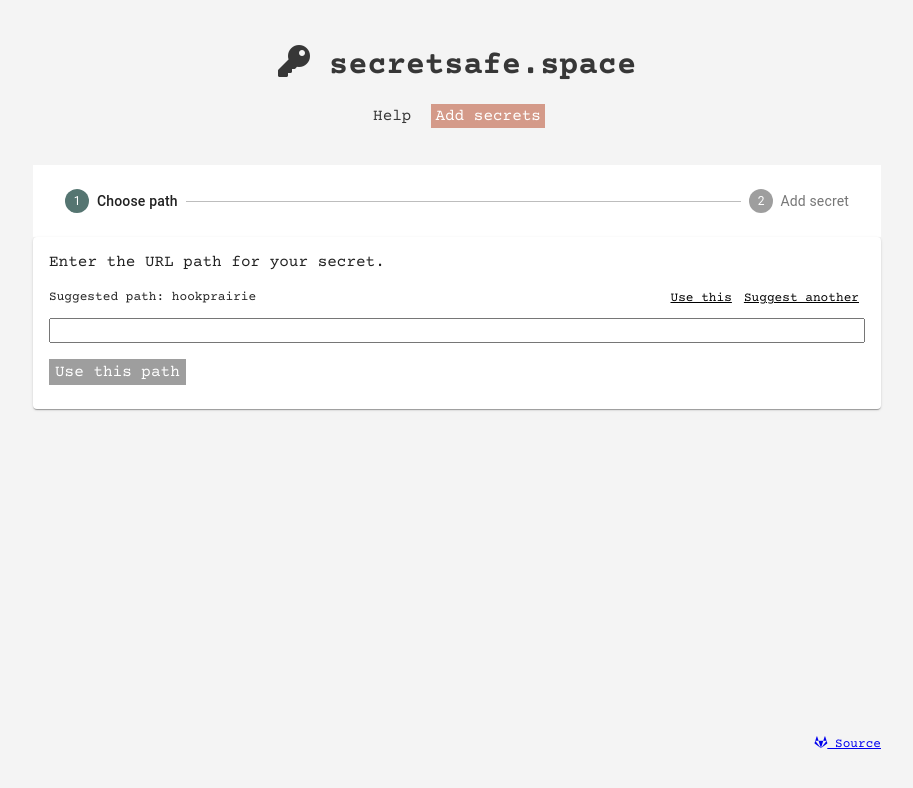
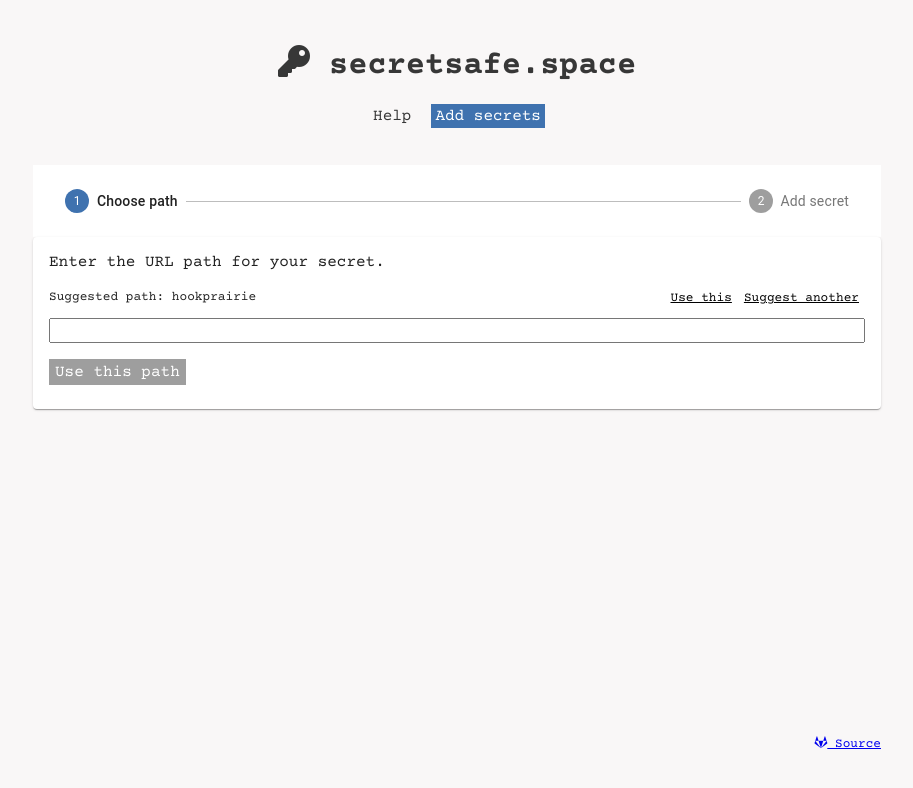
Before and after one commit to weijunyu/secret-safe-space, a React (Create React App) app in the folder client/: page /add in a window 1280 px wide. Shown: the top 788 px of the page, without its empty margins (183-1096 px from the left). Built offline with nearby package versions, Linux system fonts and the light colour scheme; no server answers.

Commit message:
Styling, simplified colors

```diff
--- a/client/src/App.tsx
+++ b/client/src/App.tsx
@@ -55,7 +55,7 @@
   :visited:hover,
   &.active {
     color: white;
-    background-color: ${colors.Accent};
+    background-color: ${colors.Primary};
   }
 `;
 
@@ -84,9 +84,7 @@
     primary: {
       main: colors.Primary,
     },
-    secondary: {
-      main: colors.Accent,
-    },
+
     error: {
       main: colors.Error,
     },
--- a/client/src/components/SecretPathAdded.tsx
+++ b/client/src/components/SecretPathAdded.tsx
@@ -2,7 +2,7 @@
 import { DateTime } from "luxon";
 import styled from "styled-components";
 
-import { AccentButton } from "./common/Button";
+import { PrimaryButton } from "./common/Button";
 import SecretPathUrlDisplay from "./SecretPathUrlDisplay";
 
 const StyledPassphraseDisplay = styled.strong`
@@ -41,7 +41,7 @@
           secretPassphrase={secretPassphrase}
         />
       )}
-      <AccentButton onClick={onAddNewSecret}>Add another secret</AccentButton>
+      <PrimaryButton onClick={onAddNewSecret}>Add another secret</PrimaryButton>
     </div>
   );
 }
--- a/client/src/components/SecretPathDecryptForm.tsx
+++ b/client/src/components/SecretPathDecryptForm.tsx
@@ -3,7 +3,7 @@
 import Snackbar from "@material-ui/core/Snackbar";
 
 import { TextField } from "./common/FormField";
-import { AccentButton, BareButton } from "./common/Button";
+import { PrimaryButton, BareButton } from "./common/Button";
 
 import { decrypt } from "../lib/cryptography";
 
@@ -74,7 +74,7 @@
             onChange={onSecretPasswordChange}
           ></input>
         </TextField>
-        <AccentButton type="submit">Go</AccentButton>
+        <PrimaryButton type="submit">Go</PrimaryButton>
       </form>
     </div>
   );
--- a/client/src/components/SecretPathSelectForm.tsx
+++ b/client/src/components/SecretPathSelectForm.tsx
@@ -5,7 +5,7 @@
 import SecretPathSuggestor from "./SecretPathSuggestor";
 
 import { TextField } from "./common/FormField";
-import { AccentButton } from "./common/Button";
+import { PrimaryButton } from "./common/Button";
 import { Form, FormHint } from "./common/Form";
 
 import { Success } from "../lib/colors";
@@ -116,12 +116,12 @@
         )}
       </TextField>
 
-      <AccentButton
+      <PrimaryButton
         type="submit"
         disabled={!secretPathAvailable || !secretPath}
       >
         Use this path
-      </AccentButton>
+      </PrimaryButton>
     </Form>
   );
 }
--- a/client/src/components/SecretsEditor.tsx
+++ b/client/src/components/SecretsEditor.tsx
@@ -3,7 +3,7 @@
 import { Duration } from "luxon";
 
 import DurationPicker from "./DurationPicker";
-import { AccentButton } from "./common/Button";
+import { PrimaryButton } from "./common/Button";
 import { Form, FormHint } from "./common/Form";
 import { CheckField, FieldSet, Legend, TextField } from "./common/FormField";
 import Divider from "./common/Divider";
@@ -107,6 +107,7 @@
       <p>
         <strong>Secret type</strong>
       </p>
+
       <SecretTypeToggle secretType={secretType} onToggle={onSecretTypeToggle} />
 
       <Divider />
@@ -187,7 +188,7 @@
           )}
         </FieldSet>
 
-        <AccentButton
+        <PrimaryButton
           type="submit"
           disabled={
             secretText === "" ||
@@ -196,7 +197,7 @@
           }
         >
           Encrypt and save
-        </AccentButton>
+        </PrimaryButton>
       </Form>
     </>
   );
--- a/client/src/components/common/Button.tsx
+++ b/client/src/components/common/Button.tsx
@@ -1,25 +1,24 @@
 import styled from "styled-components";
 
 import {
-  Accent,
-  AccentLight,
-  AccentAlt,
   Primary,
   PrimaryLight,
+  Light,
+  Grey,
   LightGrey,
-  Light,
 } from "../../lib/colors";
 
 export const Button = styled.button`
   padding: 4px 6px;
   border: none;
+  background-color: ${LightGrey};
   :hover {
     cursor: pointer;
     background-color: ${Light};
   }
   :disabled,
   :disabled:hover {
-    background-color: ${LightGrey};
+    background-color: ${Grey};
     cursor: not-allowed;
   }
 `;
@@ -30,18 +29,6 @@
   :hover {
     background-color: ${PrimaryLight};
   }
-`;
-
-export const AccentButton = styled(Button)`
-  color: white;
-  background-color: ${Accent};
-  :hover {
-    background-color: ${AccentLight};
-  }
-`;
-
-export const AccentAltButton = styled(Button)`
-  background-color: ${AccentAlt};
 `;
 
 export const BareButton = styled(Button)`
--- a/client/src/lib/colors.ts
+++ b/client/src/lib/colors.ts
@@ -1,13 +1,10 @@
-export const Primary = "#557571";
-export const PrimaryLight = "#60847f";
-export const PrimaryDark = "#4a6663";
-export const Accent = "#d49a89";
-export const AccentLight = "#dbaa9c";
-export const AccentAlt = "#f7d1ba";
-export const Light = "#f4f4f4";
+export const Primary = "#3f72af";
+export const PrimaryLight = "#5586c1";
+export const Light = "#f9f7f7";
+export const LightGrey = "#e6e6e6";
+export const Grey = "#9e9e9e";
 export const Dark = "#373737";
-export const LightGrey = "#9e9e9e";
-export const Success = Primary;
+export const Success = "#557571";
 export const SuccessLight = "#d1e4e2";
 export const Error = "#b55252";
 export const Warn = "#b55252";
```
Also changed, not shown: 1 other file (tests, documents, lock files or other folders).
